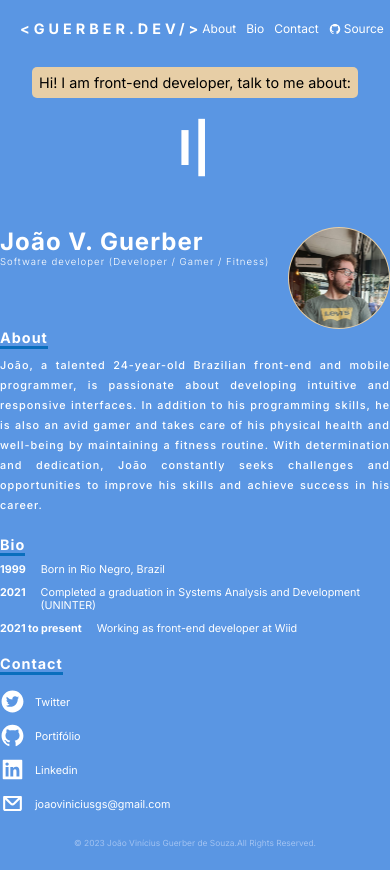
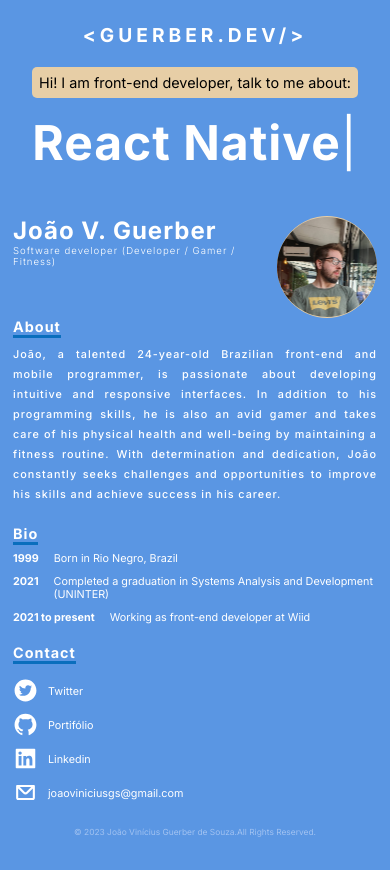
Before and after one commit to JVGS1111/my-portfolio, a React (Vite) app: page / in a window 390 px wide. Built offline with nearby package versions, Linux system fonts and the light colour scheme.

Commit message:
ajustado biblioteca de animação type

```diff
--- a/package.json
+++ b/package.json
@@ -13,8 +13,8 @@
     "react": "^18.2.0",
     "react-dom": "^18.2.0",
     "react-icons": "^4.10.1",
-    "react-typed": "^1.2.0",
-    "sass": "^1.63.6"
+    "sass": "^1.63.6",
+    "typed.js": "^2.0.16"
   },
   "devDependencies": {
     "@types/react": "^18.0.37",
--- a/src/pages/Home/components/Banner/index.tsx
+++ b/src/pages/Home/components/Banner/index.tsx
@@ -1,5 +1,7 @@
+import { useEffect, useRef } from 'react';
 import styles from './styles.module.scss';
-import Typed from 'react-typed';
+///@ts-ignore
+import Typed from 'typed.js';
 
 const strings = [
     'React',
@@ -14,6 +16,28 @@ const strings = [
 ]
 
 export function HomeBanner() {
+
+    const el = useRef<HTMLSpanElement>(null);
+
+    useEffect(() => {
+        const typed = new Typed(el.current, {
+            strings: strings, // Strings to display
+            // Speed settings, try diffrent values untill you get good results
+            typeSpeed: 200,
+            backSpeed: 100,
+            backDelay: 1000,
+            startDelay: 1000,
+            loop: true,
+            cursorBlinking: true
+
+        });
+
+        // Destropying
+        return () => {
+            typed.destroy();
+        };
+    }, []);
+
     return (
         <section className={styles.section_banner}>
             <div className={styles.container}>
@@ -21,12 +45,10 @@ export function HomeBanner() {
                     Hi! I am front-end developer,
                     talk to me about:
                 </div>
-                <Typed
-                    strings={strings}
-                    typeSpeed={200}
-                    loop
-                    className={styles.type_animation}
-                />
+                <div className={styles.animation_contianer}>
+                    <span className={styles.type_animation} ref={el} />
+                </div>
+
             </div>
         </section>
     )
--- a/src/pages/Home/components/Banner/styles.module.scss
+++ b/src/pages/Home/components/Banner/styles.module.scss
@@ -11,6 +11,31 @@
         flex-direction: column;
         height: 100%;
         margin-bottom: 50px;
+
+        .animation_contianer {
+            display: flex;
+            flex-direction: row;
+            height: 5rem;
+            align-items: center;
+
+            .type_animation {
+                display: block;
+                font-size: 5rem;
+                font-weight: bold;
+
+            }
+
+            span {
+                color: var(--color-white);
+            }
+
+            transition: .2s;
+
+            &:hover {
+                transition: .2s;
+                scale: 150%;
+            }
+        }
 
         .presentation_text {
             font-size: 1.5rem;
@@ -27,22 +52,16 @@
                 letter-spacing: 2px;
                 transition: .5s;
             }
-        }
 
-        .type_animation {
-            display: block;
-            font-size: 5rem;
-            font-weight: bold;
-            transition: .2s;
+            @media (max-width: 900px) {
 
-            &:hover {
-                transition: .2s;
-                scale: 150%;
+                &:hover {
+                    scale: none;
+                    letter-spacing: 2px;
+                    transition: .5s;
+                }
             }
         }
 
-        span {
-            color: var(--color-white);
-        }
     }
 }
--- a/src/pages/Home/components/Header/styles.module.scss
+++ b/src/pages/Home/components/Header/styles.module.scss
@@ -7,6 +7,7 @@
     flex-direction: row;
     justify-content: space-between;
     align-items: center;
+
 
     .title {
         letter-spacing: 4px;
@@ -54,4 +55,20 @@
             }
         }
     }
+
+    @media (max-width: 900px) {
+
+
+        justify-content: center;
+        padding: 10px;
+
+        .title {
+            font-size: 2rem;
+        }
+
+        ul {
+            display: none;
+
+        }
+    }
 }
--- a/src/pages/Home/index.tsx
+++ b/src/pages/Home/index.tsx
@@ -1,3 +1,4 @@
+import styles from './styles.module.scss';
 import { HomeBanner } from './components/Banner';
 import { HomeAbout } from './components/About';
 import { HomeHeader } from './components/Header';
@@ -8,7 +9,7 @@ import { HomeFooter } from './components/Footer';
 
 export function Home() {
     return (
-        <main>
+        <main className={styles.main}>
             <HomeHeader />
             <HomeBanner />
             <HomeAbout />
--- a/src/pages/Home/styles.module.scss
+++ b/src/pages/Home/styles.module.scss
@@ -0,0 +1,5 @@
+.main {
+    @media (max-width: 900px) {
+        padding: 13px;
+    }
+}
--- a/src/styles/global.scss
+++ b/src/styles/global.scss
@@ -75,3 +75,7 @@ span {
         left: 0;
     }
 }
+
+.typed-cursor {
+    font-size: 5rem;
+}
```
Also changed, not shown: 1 other file (tests, documents, lock files or other folders).
